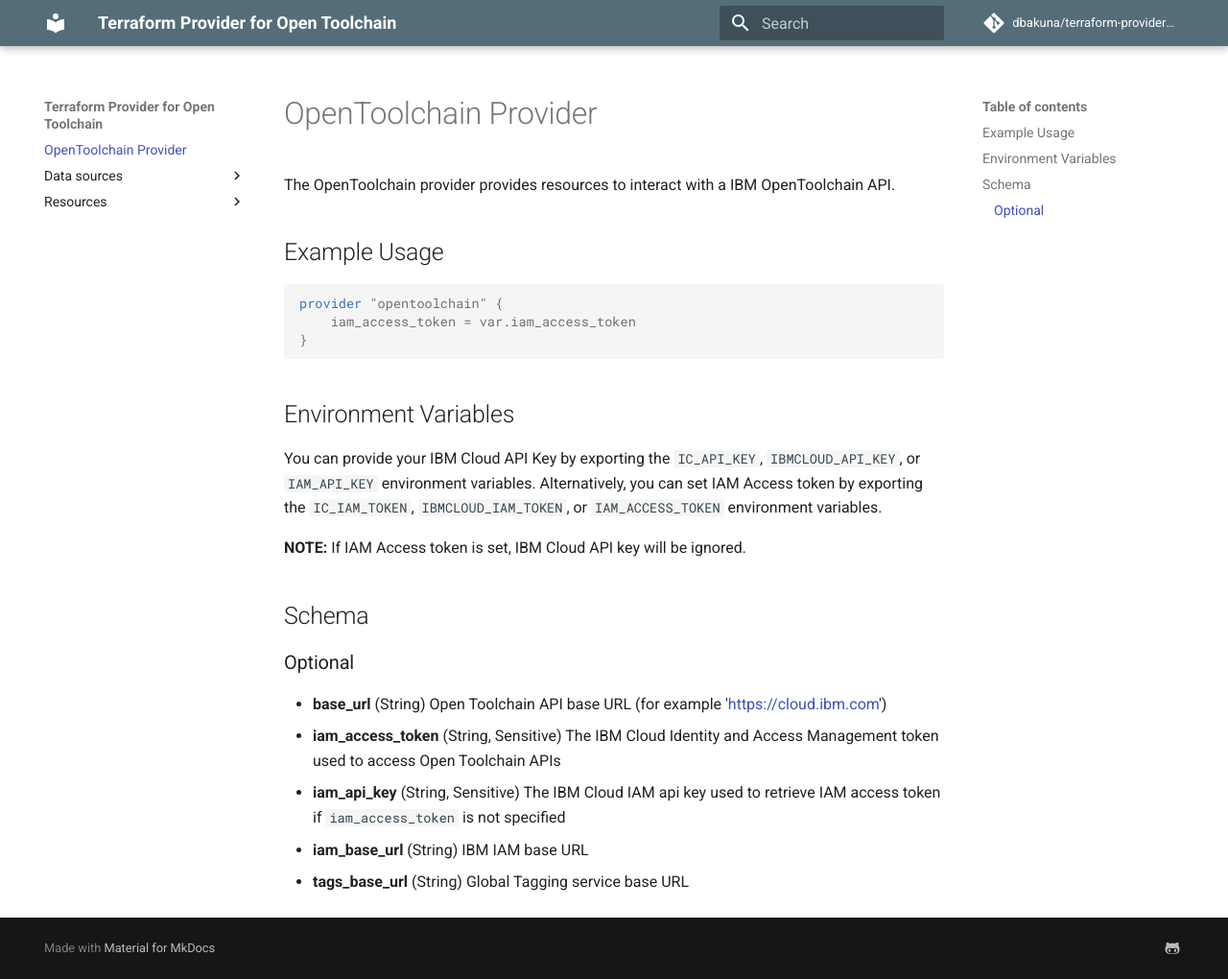
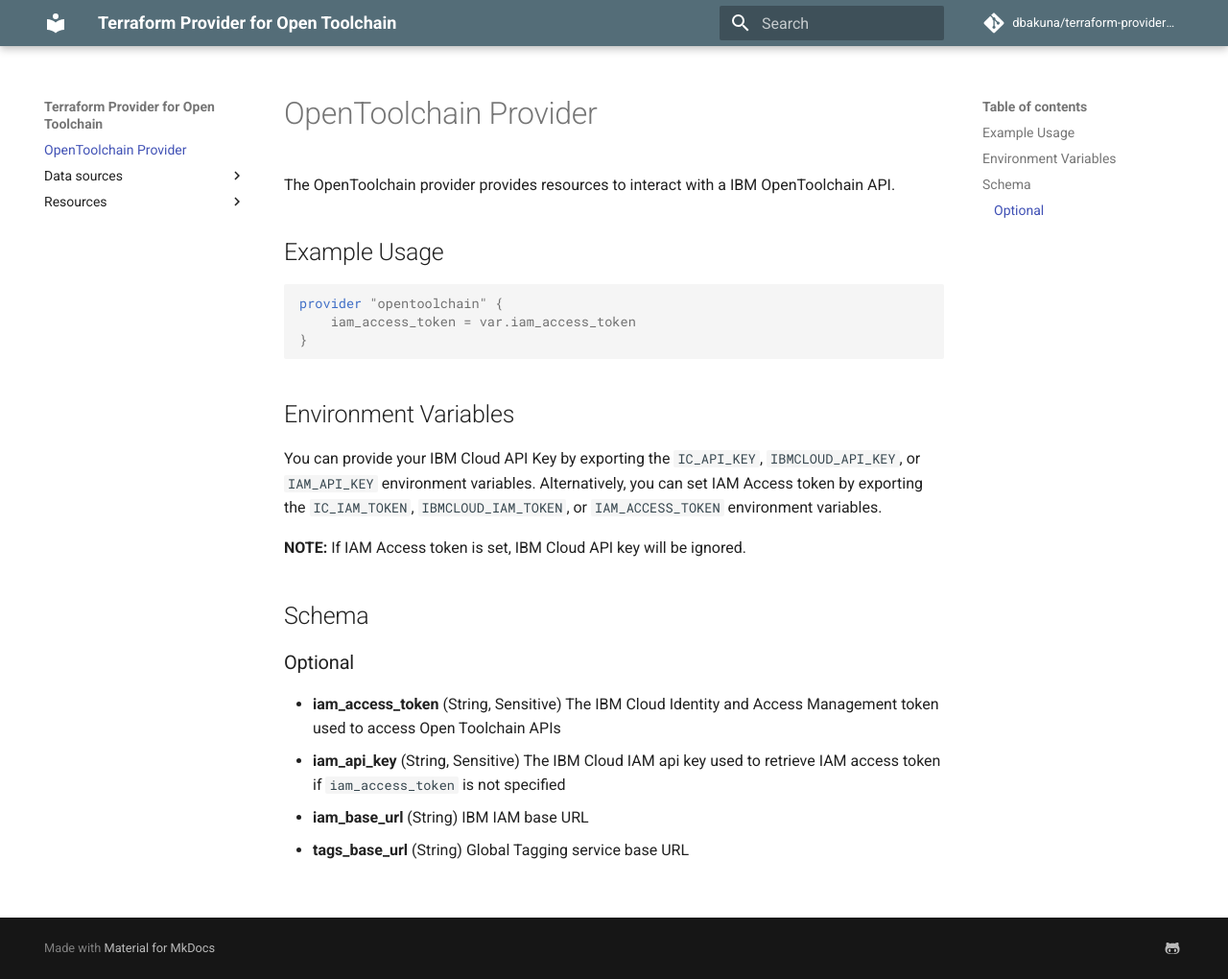
Before and after one commit to dariusbakunas/terraform-provider-opentoolchain, an MkDocs documentation site: the page built from docs/index.md, in a window 1280 px wide and 1020 px high. Shown: the whole window at 96% size. Built offline with MkDocs 1.6.1 and Material for MkDocs 9.7.7, drawn with Linux system fonts in a browser that asks for light colours; comment, search, counter and statistics services are not loaded.

Commit message:
base url is no longer an option
due to switch to new apis, it is impossible to change base url at this time

```diff
--- a/docs/index.md
+++ b/docs/index.md
@@ -29,7 +29,6 @@ Alternatively, you can set IAM Access token by exporting the `IC_IAM_TOKEN`, `IB
 
 ### Optional
 
-- **base_url** (String) Open Toolchain API base URL (for example 'https://cloud.ibm.com')
 - **iam_access_token** (String, Sensitive) The IBM Cloud Identity and Access Management token used to access Open Toolchain APIs
 - **iam_api_key** (String, Sensitive) The IBM Cloud IAM api key used to retrieve IAM access token if `iam_access_token` is not specified
 - **iam_base_url** (String) IBM IAM base URL
```
